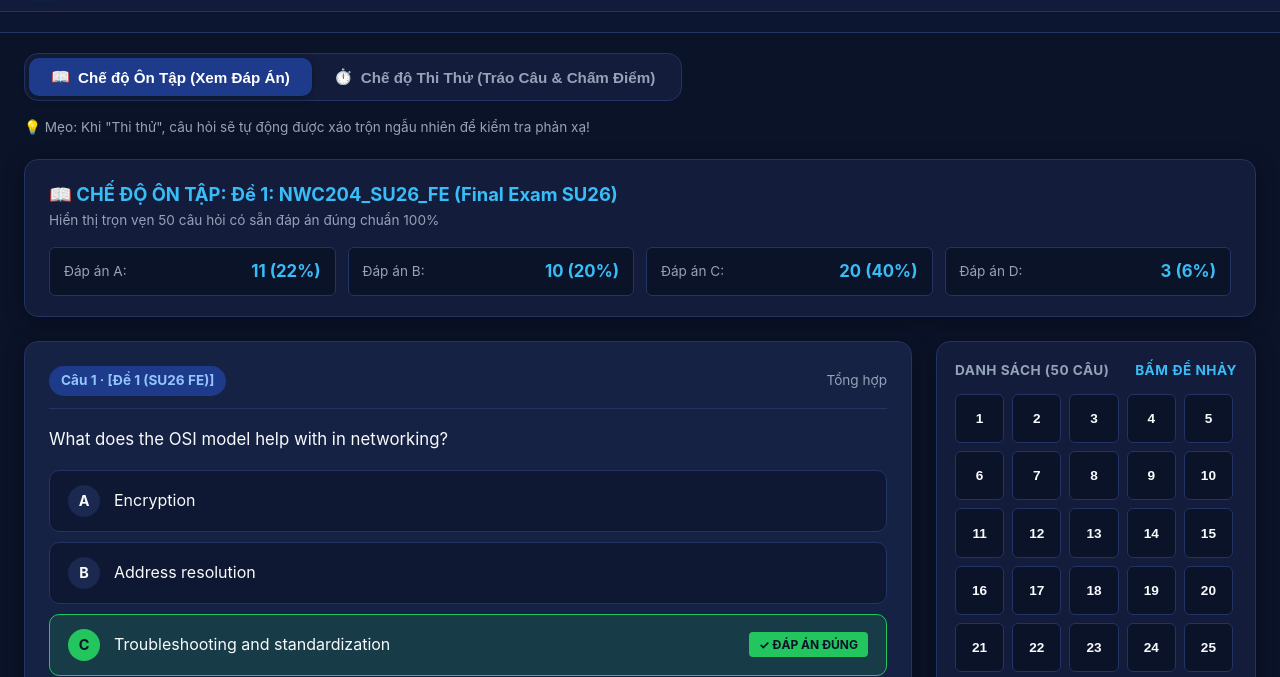
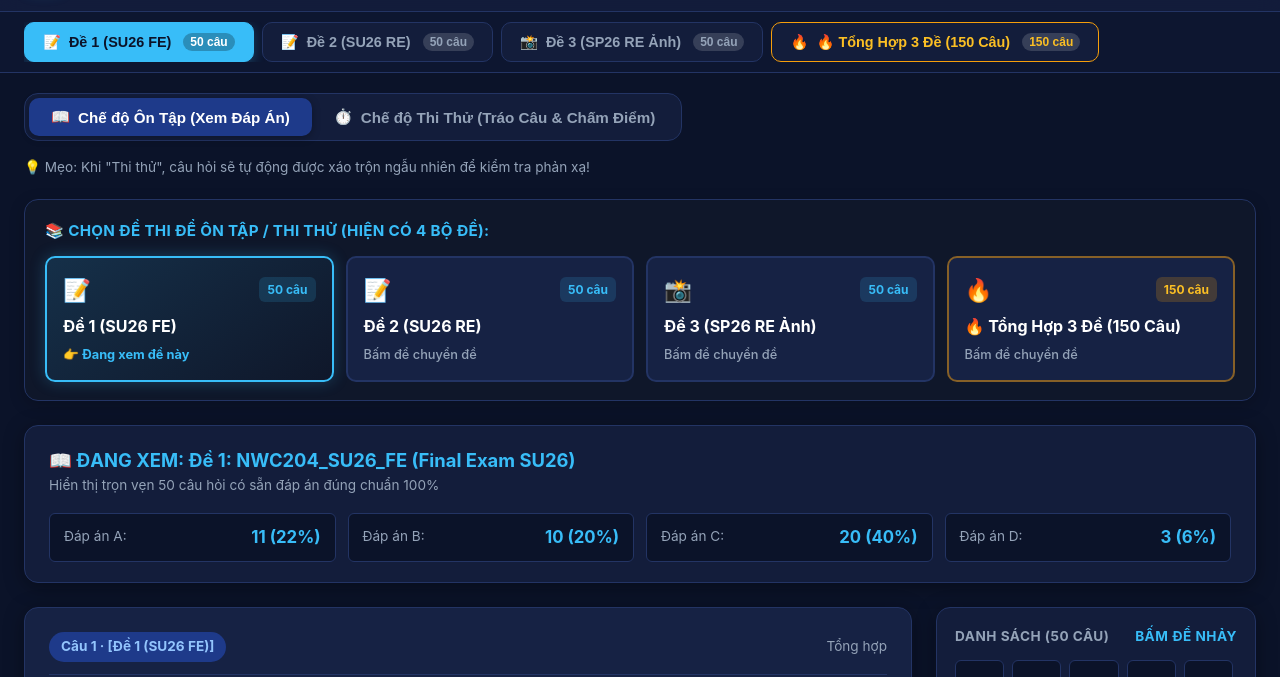
Before and after one commit to vuminhtuan-cdm/nwc204-fe, a plain HTML site: page index.html in a window 1280 px wide. Shown: the part 69-746 px from the top of the page. Drawn offline with nearby package versions, Linux system fonts and the light colour scheme.

Commit message:
Fix exam tabs visibility and add prominent exam switcher grid for all 3 exams

```diff
--- a/app.js
+++ b/app.js
@@ -16,6 +16,16 @@ let examState = {
   studyFilterExam: 'ALL' // 'ALL' | 'NWC204_SU26_FE' | ...
 };
 
+function getExams() {
+  if (typeof window !== 'undefined' && window.EXAMS_DATA && window.EXAMS_DATA.length > 0) {
+    return window.EXAMS_DATA;
+  }
+  if (typeof EXAMS_DATA !== 'undefined' && EXAMS_DATA.length > 0) {
+    return EXAMS_DATA;
+  }
+  return [];
+}
+
 // Khởi chạy khi load trang
 document.addEventListener('DOMContentLoaded', () => {
   renderHeaderTabs();
@@ -25,14 +35,18 @@ document.addEventListener('DOMContentLoaded', () => {
 // Render danh sách các tab đề thi (3 đề + 1 đề tổng hợp)
 function renderHeaderTabs() {
   const container = document.getElementById('examTabs');
-  if (!container || !window.EXAMS_DATA) return;
+  if (!container) return;
+  const exams = getExams();
+  if (exams.length === 0) return;
+
   container.innerHTML = '';
 
-  EXAMS_DATA.forEach((exam, idx) => {
+  exams.forEach((exam, idx) => {
     const btn = document.createElement('button');
     const isSpecial = exam.isAll;
+    const icon = isSpecial ? '🔥' : (exam.type === 'image' ? '📸' : '📝');
     btn.className = `exam-tab-btn ${idx === currentExamIdx ? 'active' : ''} ${isSpecial ? 'special-tab' : ''}`;
-    btn.innerHTML = `${isSpecial ? '🔥' : '📝'} ${exam.shortTitle}`;
+    btn.innerHTML = `<span>${icon}</span> <span>${exam.shortTitle}</span> <span class="tab-badge">${exam.total} câu</span>`;
     btn.onclick = () => selectExam(idx);
     container.appendChild(btn);
   });
@@ -79,7 +93,8 @@ function loadCurrentExam() {
    CHẾ ĐỘ 1: ÔN TẬP (HIỆN CÂU HỎI VÀ ĐÁP ÁN ĐỂ HỌC THUỘC)
 ============================================================ */
 function renderStudyView() {
-  const exam = EXAMS_DATA[currentExamIdx];
+  const exams = getExams();
+  const exam = exams[currentExamIdx] || exams[0];
   const container = document.getElementById('appContent');
   if (!container || !exam) return;
   const isAll = !!exam.isAll;
@@ -91,16 +106,35 @@ function renderStudyView() {
   }
 
   // Thống kê phân bố đáp án A, B, C, D
-  const countA = exam.counts['A'] || 0;
-  const countB = exam.counts['B'] || 0;
-  const countC = exam.counts['C'] || 0;
-  const countD = exam.counts['D'] || 0;
+  const countA = (exam.counts && exam.counts['A']) || 0;
+  const countB = (exam.counts && exam.counts['B']) || 0;
+  const countC = (exam.counts && exam.counts['C']) || 0;
+  const countD = (exam.counts && exam.counts['D']) || 0;
 
   container.innerHTML = `
+    <!-- Thẻ chọn Đề thi nhanh (Trực quan, dễ thấy 100%) -->
+    <div class="exam-picker-container">
+      <div class="exam-picker-header">
+        <span class="exam-picker-title">📚 CHỌN ĐỀ THI ĐỂ ÔN TẬP / THI THỬ (HIỆN CÓ ${exams.length} BỘ ĐỀ):</span>
+      </div>
+      <div class="exam-picker-grid">
+        ${exams.map((ex, idx) => `
+          <div class="exam-picker-card ${idx === currentExamIdx ? 'active' : ''} ${ex.isAll ? 'all-card' : ''}" onclick="selectExam(${idx})">
+            <div class="picker-top">
+              <span class="picker-icon">${ex.isAll ? '🔥' : (ex.type === 'image' ? '📸' : '📝')}</span>
+              <span class="picker-badge">${ex.total} câu</span>
+            </div>
+            <div class="picker-title">${ex.shortTitle}</div>
+            <div class="picker-status">${idx === currentExamIdx ? '👉 Đang xem đề này' : 'Bấm để chuyển đề'}</div>
+          </div>
+        `).join('')}
+      </div>
+    </div>
+
     <div class="exam-summary-card">
       <div class="summary-header">
         <div>
-          <div class="summary-title">📖 CHẾ ĐỘ ÔN TẬP: ${exam.title}</div>
+          <div class="summary-title">📖 ĐANG XEM: ${exam.title}</div>
           <div class="summary-meta">Hiển thị trọn vẹn ${filteredQuestions.length} câu hỏi có sẵn đáp án đúng chuẩn 100%</div>
         </div>
         ${isAll ? `
@@ -209,7 +243,8 @@ function renderStudyQuestionCard(q, displayNum) {
    CHẾ ĐỘ 2: THI THỬ (TRÁO CÂU, TÙY CHỌN 50/100/150 CÂU, CHẤM ĐIỂM)
 ============================================================ */
 function startNewExamSession(customCount) {
-  const exam = EXAMS_DATA[currentExamIdx];
+  const exams = getExams();
+  const exam = exams[currentExamIdx] || exams[0];
   const isAll = !!exam.isAll;
 
   // Xác định số lượng câu thi
@@ -278,12 +313,28 @@ function updateTimerDisplay() {
 }
 
 function renderExamView() {
-  const exam = EXAMS_DATA[currentExamIdx];
+  const exams = getExams();
+  const exam = exams[currentExamIdx] || exams[0];
   const container = document.getElementById('appContent');
   const isAll = !!exam.isAll;
   const total = examState.shuffledQuestions.length;
 
   container.innerHTML = `
+    <!-- Thẻ chọn Đề thi nhanh trong chế độ Thi thử -->
+    <div class="exam-picker-container" style="margin-bottom: 16px;">
+      <div class="exam-picker-grid">
+        ${exams.map((ex, idx) => `
+          <div class="exam-picker-card ${idx === currentExamIdx ? 'active' : ''} ${ex.isAll ? 'all-card' : ''}" onclick="selectExam(${idx})">
+            <div class="picker-top">
+              <span class="picker-icon">${ex.isAll ? '🔥' : (ex.type === 'image' ? '📸' : '📝')}</span>
+              <span class="picker-badge">${ex.total} câu</span>
+            </div>
+            <div class="picker-title">${ex.shortTitle}</div>
+            <div class="picker-status">${idx === currentExamIdx ? '👉 Đang thi đề này' : 'Bấm để thi đề này'}</div>
+          </div>
+        `).join('')}
+      </div>
+    </div>
     <div class="exam-header-sticky">
       <div class="exam-header-content">
         <div class="exam-title-group">
--- a/style.css
+++ b/style.css
@@ -1001,3 +1001,106 @@ header {
   background: var(--danger);
   color: #fff;
 }
+
+/* Exam Picker Grid & Tab Badges */
+.tab-badge {
+  background: rgba(255, 255, 255, 0.15);
+  font-size: 0.75rem;
+  padding: 2px 7px;
+  border-radius: 12px;
+  margin-left: 4px;
+}
+.exam-tab-btn.active .tab-badge {
+  background: rgba(0, 0, 0, 0.25);
+  color: #fff;
+}
+.exam-picker-container {
+  background: #0f172a;
+  border: 1px solid var(--card-border);
+  border-radius: var(--radius-lg);
+  padding: 18px 20px;
+  margin-bottom: 24px;
+  box-shadow: 0 4px 16px rgba(0, 0, 0, 0.2);
+}
+.exam-picker-header {
+  margin-bottom: 12px;
+}
+.exam-picker-title {
+  font-size: 0.95rem;
+  font-weight: 700;
+  color: var(--primary);
+  letter-spacing: 0.3px;
+  text-transform: uppercase;
+}
+.exam-picker-grid {
+  display: grid;
+  grid-template-columns: repeat(auto-fit, minmax(220px, 1fr));
+  gap: 12px;
+}
+.exam-picker-card {
+  background: var(--card-bg);
+  border: 2px solid var(--card-border);
+  border-radius: var(--radius-md);
+  padding: 14px 16px;
+  cursor: pointer;
+  transition: all 0.2s ease;
+  display: flex;
+  flex-direction: column;
+  gap: 6px;
+}
+.exam-picker-card:hover {
+  border-color: var(--primary);
+  background: var(--surface-hover);
+  transform: translateY(-2px);
+  box-shadow: 0 6px 16px rgba(0, 0, 0, 0.3);
+}
+.exam-picker-card.active {
+  border-color: var(--primary);
+  background: linear-gradient(145deg, rgba(56, 189, 248, 0.15), rgba(15, 23, 42, 0.9));
+  box-shadow: 0 0 15px var(--primary-glow);
+}
+.exam-picker-card.all-card {
+  border-color: rgba(245, 158, 11, 0.5);
+}
+.exam-picker-card.all-card.active {
+  border-color: #f59e0b;
+  background: linear-gradient(145deg, rgba(245, 158, 11, 0.2), rgba(15, 23, 42, 0.9));
+  box-shadow: 0 0 15px rgba(245, 158, 11, 0.3);
+}
+.picker-top {
+  display: flex;
+  justify-content: space-between;
+  align-items: center;
+}
+.picker-icon {
+  font-size: 1.4rem;
+}
+.picker-badge {
+  background: rgba(56, 189, 248, 0.15);
+  color: var(--primary);
+  font-size: 0.75rem;
+  font-weight: 700;
+  padding: 3px 8px;
+  border-radius: 6px;
+}
+.all-card .picker-badge {
+  background: rgba(245, 158, 11, 0.2);
+  color: #fbbf24;
+}
+.picker-title {
+  font-size: 1rem;
+  font-weight: 700;
+  color: #fff;
+}
+.picker-status {
+  font-size: 0.8rem;
+  color: var(--text-muted);
+  font-weight: 500;
+}
+.exam-picker-card.active .picker-status {
+  color: var(--primary);
+  font-weight: 700;
+}
+.all-card.active .picker-status {
+  color: #fbbf24;
+}
```
Also changed, not shown: exams.js.
